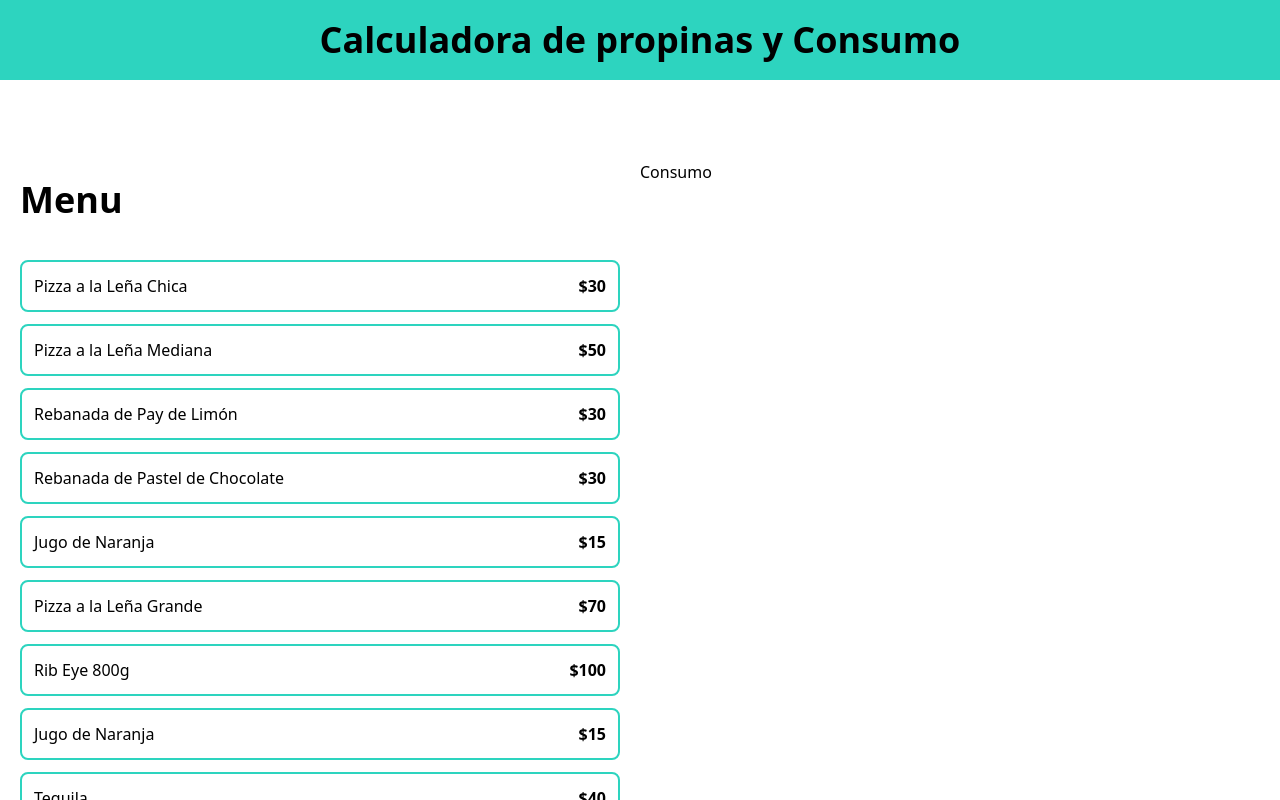
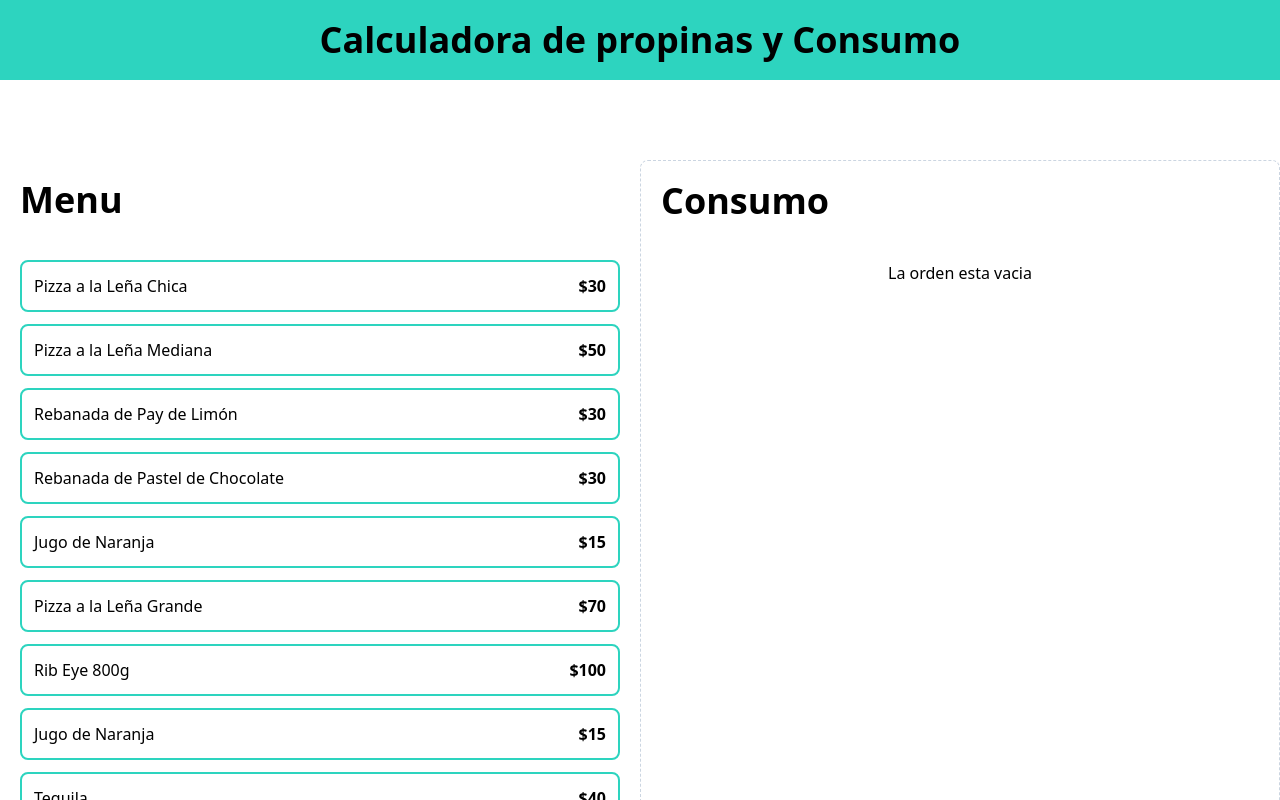
Before and after one commit to jpgonzales27/07-calculadora-propinas-usereducer, a React (Vite) app: page / in a window 1280 px wide. Shown: the top 800 px of the page. Built offline with nearby package versions, Linux system fonts and the light colour scheme.

Commit message:
Agregado Component OrderContents y funcion para eliminar un item de la orden

```diff
--- a/src/App.tsx
+++ b/src/App.tsx
@@ -3,10 +3,11 @@ import MenuItem from "./components/MenuItem";
 import { menuItems } from "./data/db";
 import type { MenuItem as MenuItemType } from "./types";
 import useOrder from "./hooks/useOrder";
+import OrderContents from "./components/OrderContents";
 
 function App() {
   const [data, setData] = useState<MenuItemType[]>([]);
-  const { addItem } = useOrder();
+  const { order, addItem, removeItem } = useOrder();
   useEffect(() => {
     setData(menuItems);
   }, []);
@@ -26,8 +27,8 @@ function App() {
             ))}
           </div>
         </div>
-        <div>
-          <h2>Consumo</h2>
+        <div className="border border-dashed border-slate-300 p-5 rounded-lg space-y-10">
+          <OrderContents order={order} removeItem={removeItem} />
         </div>
       </main>
     </>
--- /dev/null
+++ b/src/components/OrderContents.tsx
@@ -0,0 +1,42 @@
+import { formatCurrency } from "../helpers";
+import type { MenuItem, OrderItem } from "../types";
+
+type OrderContentsProps = {
+  order: OrderItem[];
+  removeItem: (id: MenuItem["id"]) => void;
+};
+
+export default function OrderContents({ order, removeItem }: OrderContentsProps) {
+  return (
+    <div>
+      <h2 className="text-4xl font-black">Consumo</h2>
+      <div className="space-y-3 mt-10">
+        {order.length === 0 ? (
+          <p className="text-center"> La orden esta vacia</p>
+        ) : (
+          order.map((item) => (
+            <div
+              key={item.id}
+              className="flex justify-between items-center border-t border-gray-200 py-5 last-of-type:border-b"
+            >
+              <div>
+                <p className="text-lg">
+                  {item.name} - {formatCurrency(item.price)}
+                </p>
+                <p className="font-black">
+                  Cantidad: {item.quantity} - {formatCurrency(item.price * item.quantity)}
+                </p>
+              </div>
+              <button
+                className="bg-red-600 h-8 w-8 rounded-full text-white font-black"
+                onClick={() => removeItem(item.id)}
+              >
+                X
+              </button>
+            </div>
+          ))
+        )}
+      </div>
+    </div>
+  );
+}
--- /dev/null
+++ b/src/helpers/index.ts
@@ -0,0 +1,6 @@
+export function formatCurrency(quantity: number) {
+  return new Intl.NumberFormat("en-US", {
+    style: "currency",
+    currency: "USD",
+  }).format(quantity);
+}
--- a/src/hooks/useOrder.ts
+++ b/src/hooks/useOrder.ts
@@ -1,8 +1,8 @@
 import { useState } from "react";
-import type { MenuItem, OrdenItem } from "../types";
+import type { MenuItem, OrderItem } from "../types";
 
 export default function useOrder() {
-  const [order, setOrder] = useState<OrdenItem[]>([]);
+  const [order, setOrder] = useState<OrderItem[]>([]);
 
   const addItem = (item: MenuItem) => {
     const itemExist = order.find((orderItem) => orderItem.id === item.id);
@@ -17,7 +17,12 @@ export default function useOrder() {
     }
   };
 
+  const removeItem = (id: MenuItem["id"]) => {
+    console.log("removiendo item id: ", id);
+    setOrder(order.filter((item) => item.id !== id));
+  };
+
   console.log(order);
 
-  return { addItem };
+  return { order, addItem, removeItem };
 }
--- a/src/types/index.ts
+++ b/src/types/index.ts
@@ -4,6 +4,6 @@ export type MenuItem = {
   price: number;
 };
 
-export type OrdenItem = MenuItem & {
+export type OrderItem = MenuItem & {
   quantity: number;
 };
```
